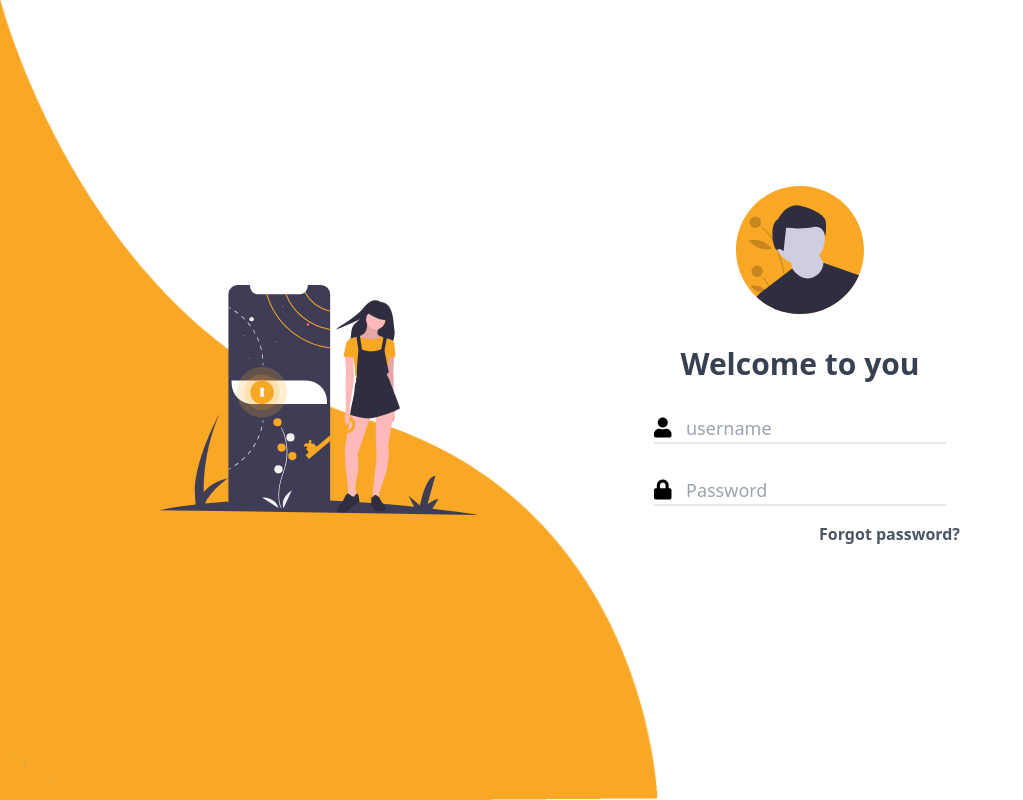
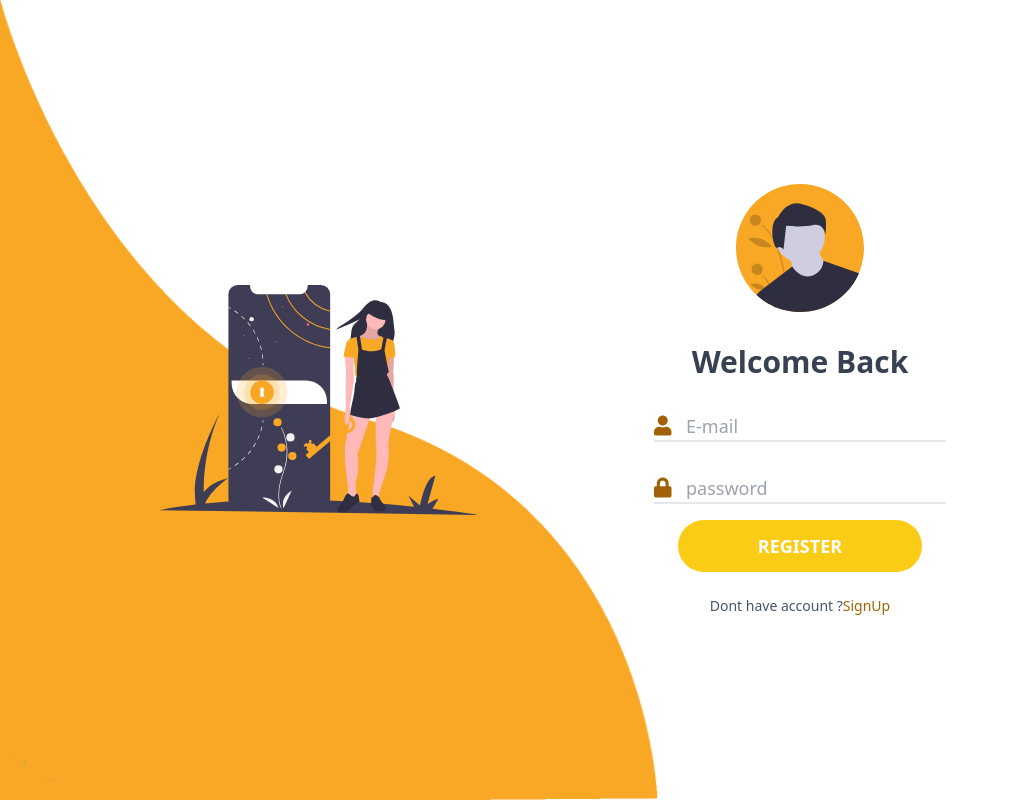
Before and after one commit to AmaanRS/BroCode_CampusConnect, a React (Vite) app in the folder src/frontend/CampusConnect/: page /login in a window 1280 px wide. Shown: the whole page, without its empty margins (0-1023 px from the left). Built offline with nearby package versions, Linux system fonts and the light colour scheme.

Commit message:
auth page improved

```diff
--- a/src/frontend/CampusConnect/src/App.jsx
+++ b/src/frontend/CampusConnect/src/App.jsx
@@ -2,12 +2,14 @@ import { createBrowserRouter, RouterProvider } from "react-router-dom";
 import LandingPage from "./pages/LandingPage";
 import SignupPage from "./pages/SignupPage";
 import LoginPage from "./pages/LoginPage";
+import Error from "./pages/Error";
 
 function App() {
   const router = createBrowserRouter([
     {
       path: "/",
       element: <LandingPage />,
+      errorElement: <Error />,
     },
     {
       path: "/signup",
--- /dev/null
+++ b/src/frontend/CampusConnect/src/pages/Error.jsx
@@ -0,0 +1,42 @@
+import { Link } from "react-router-dom";
+
+function Error() {
+  return (
+    <>
+      <>
+        {/* component */}
+        <div className="lg:px-24 lg:py-24 md:py-20 md:px-44 px-4 py-24 items-center flex justify-center flex-col-reverse lg:flex-row md:gap-28 gap-16">
+          <div className="xl:pt-24 w-full xl:w-1/2 relative pb-12 lg:pb-0">
+            <div className="relative">
+              <div className="absolute">
+                <div className="">
+                  <h1 className="my-2 text-gray-800 font-bold text-2xl">
+                    Looks like you've found the doorway to the great nothing
+                  </h1>
+                  <p className="my-2 text-gray-800">
+                    Sorry about that! Please visit our hompage to get where you
+                    need to go.
+                  </p>
+                  <Link
+                    to={"/"}
+                    className="sm:w-full lg:w-auto my-2 border rounded md py-4 px-8 text-center bg-indigo-600 text-white hover:bg-indigo-700 focus:outline-none focus:ring-2 focus:ring-indigo-700 focus:ring-opacity-50"
+                  >
+                    Take me there!
+                  </Link>
+                </div>
+              </div>
+              <div>
+                <img src="https://i.ibb.co/G9DC8S0/404-2.png" />
+              </div>
+            </div>
+          </div>
+          <div>
+            <img src="https://i.ibb.co/ck1SGFJ/Group.png" />
+          </div>
+        </div>
+      </>
+    </>
+  );
+}
+
+export default Error;
--- a/src/frontend/CampusConnect/src/pages/LoginPage.jsx
+++ b/src/frontend/CampusConnect/src/pages/LoginPage.jsx
@@ -1,51 +1,76 @@
+import { Link } from "react-router-dom";
 import avatarsvg from "../assets/Signinpage/avatar.svg";
-
 import unlocksvg from "../assets/Signinpage/unlock.svg";
 import wavepng from "../assets/Signinpage/wave.png";
+import { motion } from "framer-motion";
+
 function LoginPage() {
   return (
     <>
-      <img
+      <motion.img
+        initial={{ x: -100, opacity: 0.5 }}
+        animate={{ x: 0, opacity: 1 }}
+        transition={{ duration: 0.5 }}
         src={wavepng}
         className="fixed hidden lg:block inset-0 h-full"
         style={{ zIndex: -1 }}
       />
       <div className="w-screen h-screen flex flex-col justify-center items-center lg:grid lg:grid-cols-2">
-        <img
+        <motion.img
+          initial={{ x: -50, opacity: 0, scale: 0.5 }}
+          animate={{ x: 0, opacity: 1, scale: 1 }}
+          transition={{ duration: 0.5 }}
+          whileHover={{ scale: 1.5, transition: { duration: 0.1 } }}
           src={unlocksvg}
           className="hidden lg:block w-1/2 hover:scale-150 transition-all duration-500 transform mx-auto"
         />
-        <form className="flex flex-col justify-center items-center w-1/2">
+        <motion.form
+          animate={{ y: 0, opacity: 1, scale: 1 }}
+          initial={{ y: -50, opacity: 0, scale: 0.5 }}
+          transition={{ duration: 0.5 }}
+          className="flex flex-col justify-center items-center w-1/2"
+        >
           <img src={avatarsvg} className="w-32" />
           <h2 className="my-8 font-display font-bold text-3xl text-gray-700 text-center">
-            Welcome to you
+            Welcome Back
           </h2>
           <div className="relative">
-            <i className="fa fa-user absolute text-primarycolor text-xl" />
+            <i className="fa fa-user absolute text-yellow-700 text-xl" />
+
             <input
-              type="text"
-              placeholder="username"
-              className="pl-8 border-b-2 font-display focus:outline-none focus:border-primarycolor transition-all duration-500  text-lg"
+              required
+              type="email"
+              placeholder="E-mail"
+              className="pl-8 border-b-2 font-display focus:outline-none focus:border-primarycolor text-lg focus:bg-slate-100"
             />
           </div>
           <div className="relative mt-8">
-            <i className="fa fa-lock absolute text-primarycolor text-xl" />
+            <i className="fa fa-lock absolute text-yellow-700 text-xl" />
             <input
+              required
               type="password"
               placeholder="password"
-              className="pl-8 border-b-2 font-display focus:outline-none focus:border-primarycolor transition-all duration-500 capitalize text-lg"
+              className="pl-8 border-b-2 font-display focus:outline-none focus:border-primarycolor focus:bg-slate-100  text-lg"
             />
           </div>
-          <a href="#" className="self-end mt-4 text-gray-600 font-bold">
+
+          {/* <a href="#" className="self-end mt-4 text-gray-600 font-bold">
             Forgot password?
-          </a>
-          <a
-            href="#"
-            className="py-3 px-20 bg-primarycolor rounded-full text-white font-bold uppercase text-lg mt-4 transform hover:translate-y-1 transition-all duration-500"
+          </a> */}
+          <motion.button
+            whileHover={{ scale: 1.2 }}
+            className="py-3 px-20 bg-primarycolor bg-yellow-400 rounded-full text-white font-bold uppercase text-lg mt-4 transform hover:translate-y-1 transition-all duration-500 hover:bg-yellow-500"
           >
-            Login
-          </a>
-        </form>
+            Register
+          </motion.button>
+          <br />
+          <p className="text-sm text-slate-600">
+            Dont have account ?
+            <Link className="text-yellow-700" to={"/signup"}>
+              SignUp
+            </Link>
+          </p>
+        </motion.form>
       </div>
     </>
   );
--- a/src/frontend/CampusConnect/src/pages/SignupPage.jsx
+++ b/src/frontend/CampusConnect/src/pages/SignupPage.jsx
@@ -1,21 +1,34 @@
+import { Link } from "react-router-dom";
 import avatarsvg from "../assets/Signinpage/avatar.svg";
 import unlocksvg from "../assets/Signinpage/unlock.svg";
 import wavepng from "../assets/Signinpage/wave.png";
+import { motion } from "framer-motion";
 
 function SignupPage() {
   return (
     <>
-      <img
+      <motion.img
+        initial={{ x: -100, opacity: 0.5 }}
+        animate={{ x: 0, opacity: 1 }}
+        transition={{ duration: 0.5 }}
         src={wavepng}
         className="fixed hidden lg:block inset-0 h-full"
         style={{ zIndex: -1 }}
       />
       <div className="w-screen h-screen flex flex-col justify-center items-center lg:grid lg:grid-cols-2">
-        <img
+        <motion.img
+          initial={{ x: -50, opacity: 0, scale: 0.5 }}
+          animate={{ x: 0, opacity: 1, scale: 1 }}
+          transition={{ duration: 0.5 }}
           src={unlocksvg}
           className="hidden lg:block w-1/2 hover:scale-150 transition-all duration-500 transform mx-auto"
         />
-        <form className="flex flex-col justify-center items-center w-1/2">
+        <motion.form
+          animate={{ y: 0, opacity: 1, scale: 1 }}
+          initial={{ y: -50, opacity: 0, scale: 0.5 }}
+          transition={{ duration: 0.5 }}
+          className="flex flex-col justify-center items-center w-1/2"
+        >
           <img src={avatarsvg} className="w-32" />
           <h2 className="my-8 font-display font-bold text-3xl text-gray-700 text-center">
             Sign up for Campus Connect
@@ -24,6 +37,7 @@ function SignupPage() {
             <i className="fa fa-user absolute text-yellow-700 text-xl" />
 
             <input
+              required
               type="email"
               placeholder="E-mail"
               className="pl-8 border-b-2 font-display focus:outline-none focus:border-primarycolor text-lg focus:bg-slate-100"
@@ -32,6 +46,7 @@ function SignupPage() {
           <div className="relative mt-8">
             <i className="fa fa-lock absolute text-yellow-700 text-xl" />
             <input
+              required
               type="password"
               placeholder="password"
               className="pl-8 border-b-2 font-display focus:outline-none focus:border-primarycolor focus:bg-slate-100  text-lg"
@@ -41,6 +56,7 @@ function SignupPage() {
             <i className=" fa fa-solid fa-key absolute text-yellow-700 text-xl" />
 
             <input
+              required
               type="password"
               placeholder="confirm password"
               className="pl-8 border-b-2 font-display focus:outline-none focus:border-primarycolor focus:bg-slate-100  text-lg"
@@ -50,13 +66,17 @@ function SignupPage() {
           {/* <a href="#" className="self-end mt-4 text-gray-600 font-bold">
             Forgot password?
           </a> */}
-          <a
-            href="#"
-            className="py-3 px-20 bg-primarycolor bg-yellow-400 rounded-full text-white font-bold uppercase text-lg mt-4 transform hover:translate-y-1 transition-all duration-500 hover:bg-yellow-500"
-          >
+          <button className="py-3 px-20 bg-primarycolor bg-yellow-400 rounded-full text-white font-bold uppercase text-lg mt-4 transform hover:translate-y-1 transition-all duration-500 hover:bg-yellow-500">
             Register
-          </a>
-        </form>
+          </button>
+          <br />
+          <p className="text-sm text-slate-600">
+            All ready a user ?
+            <Link className="text-yellow-700" to={"/login"}>
+              login
+            </Link>
+          </p>
+        </motion.form>
       </div>
     </>
   );
```
